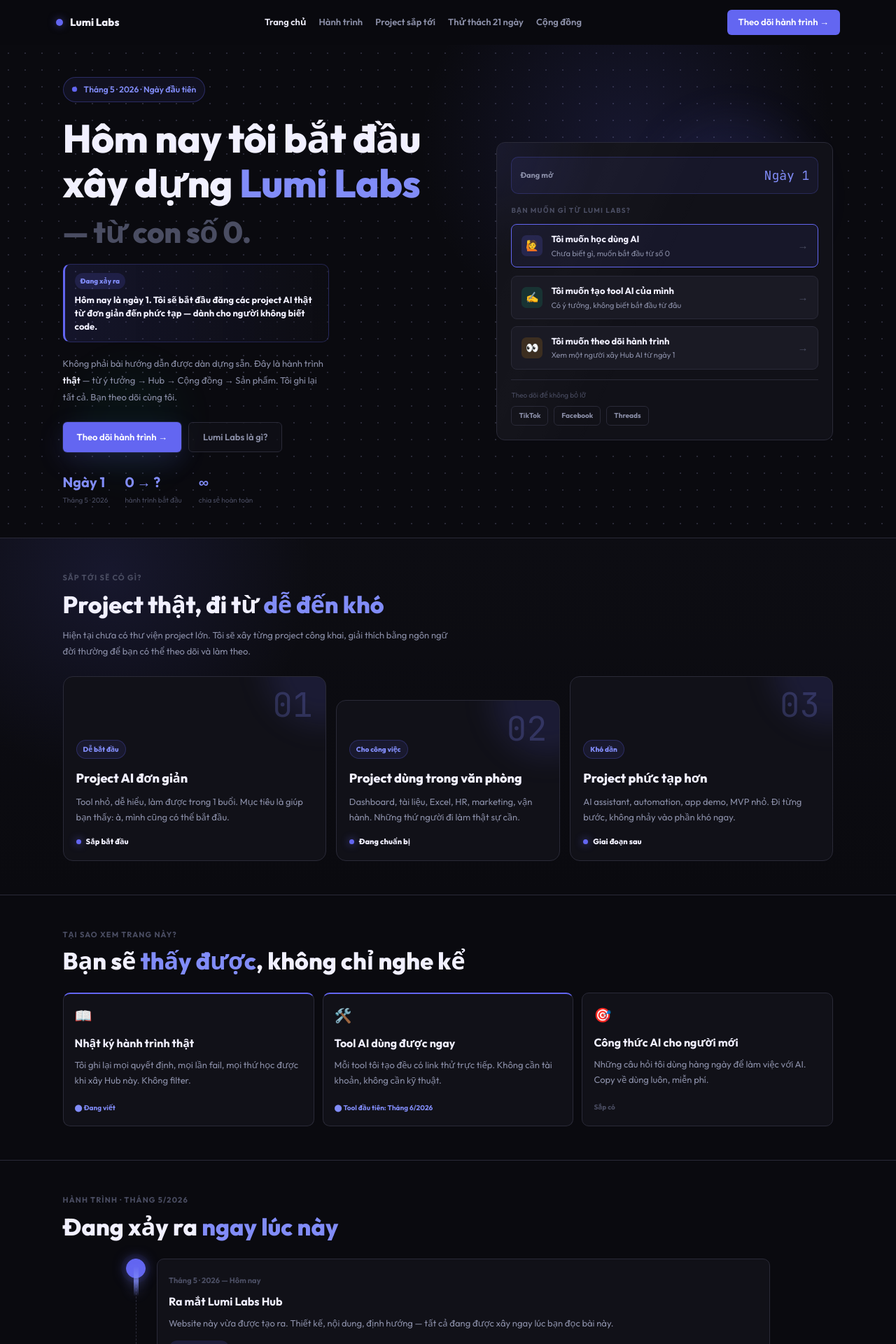
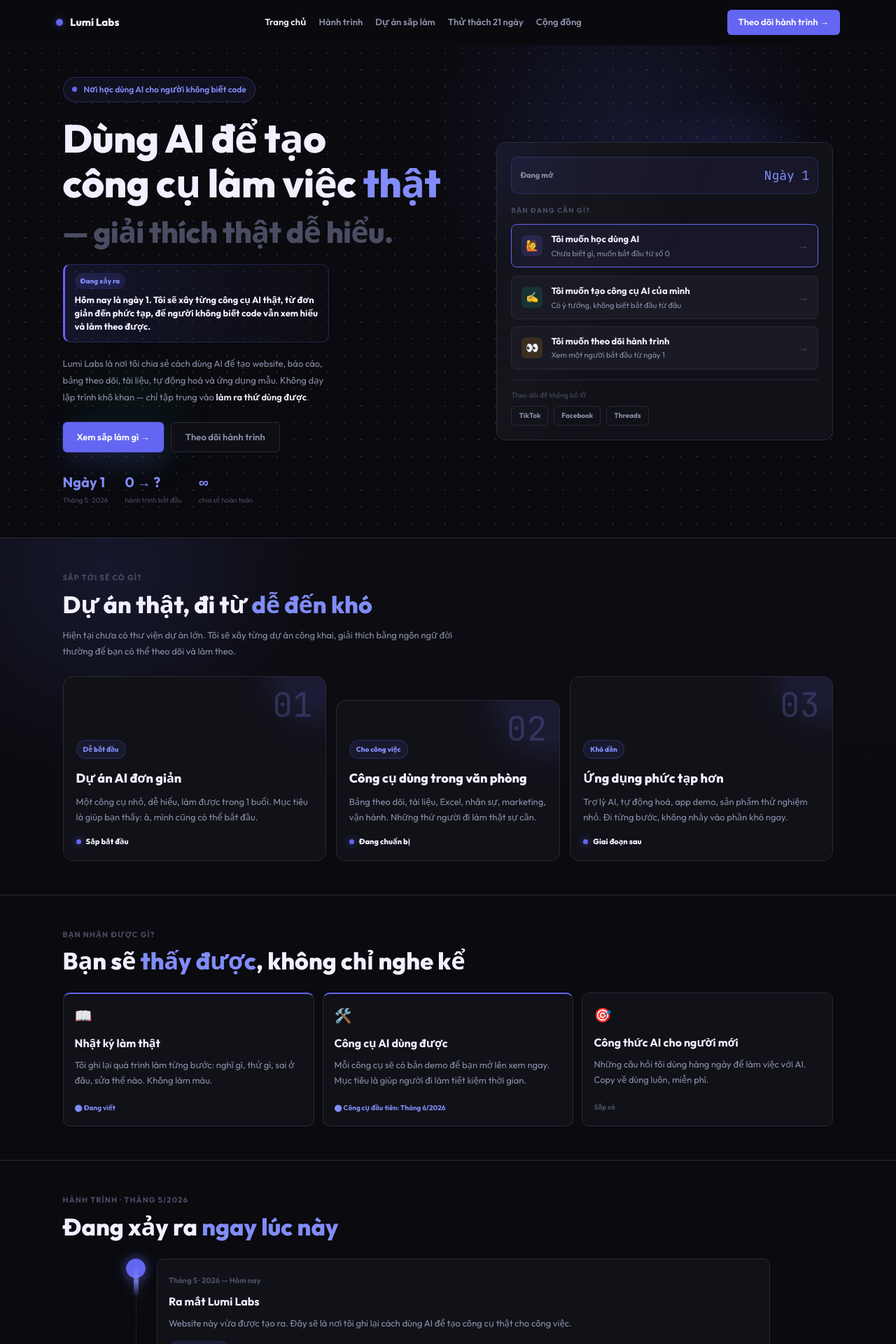
Before and after one commit to ltruongluan09/codex-zero-to-hero-vn, a React (Vite) app: page / in a window 1280 px wide. Shown: the top 1920 px of the page at 70% size. Built offline with nearby package versions, Linux system fonts and the light colour scheme.

Commit message:
Clarify homepage for non-tech visitors

```diff
--- a/src/App.jsx
+++ b/src/App.jsx
@@ -3,7 +3,7 @@
 const navItems = [
   { label: "Trang chủ", href: "#home" },
   { label: "Hành trình", href: "#journey" },
-  { label: "Project sắp tới", href: "#upcoming" },
+  { label: "Dự án sắp làm", href: "#upcoming" },
   { label: "Thử thách 21 ngày", href: "#challenge" },
   { label: "Cộng đồng", href: "#community" },
 ];
@@ -18,30 +18,30 @@
   {
     icon: "✍️",
     tone: "green",
-    title: "Tôi muốn tạo tool AI của mình",
+    title: "Tôi muốn tạo công cụ AI của mình",
     desc: "Có ý tưởng, không biết bắt đầu từ đâu",
   },
   {
     icon: "👀",
     tone: "amber",
     title: "Tôi muốn theo dõi hành trình",
-    desc: "Xem một người xây Hub AI từ ngày 1",
+    desc: "Xem một người bắt đầu từ ngày 1",
   },
 ];
 
 const valueCards = [
   {
     icon: "📖",
-    title: "Nhật ký hành trình thật",
-    desc: "Tôi ghi lại mọi quyết định, mọi lần fail, mọi thứ học được khi xây Hub này. Không filter.",
+    title: "Nhật ký làm thật",
+    desc: "Tôi ghi lại quá trình làm từng bước: nghĩ gì, thử gì, sai ở đâu, sửa thế nào. Không làm màu.",
     tag: "⬤ Đang viết",
     active: true,
   },
   {
     icon: "🛠️",
-    title: "Tool AI dùng được ngay",
-    desc: "Mỗi tool tôi tạo đều có link thử trực tiếp. Không cần tài khoản, không cần kỹ thuật.",
-    tag: "⬤ Tool đầu tiên: Tháng 6/2026",
+    title: "Công cụ AI dùng được",
+    desc: "Mỗi công cụ sẽ có bản demo để bạn mở lên xem ngay. Mục tiêu là giúp người đi làm tiết kiệm thời gian.",
+    tag: "⬤ Công cụ đầu tiên: Tháng 6/2026",
     active: true,
   },
   {
@@ -56,20 +56,20 @@
 const upcomingProjects = [
   {
     level: "Dễ bắt đầu",
-    title: "Project AI đơn giản",
-    desc: "Tool nhỏ, dễ hiểu, làm được trong 1 buổi. Mục tiêu là giúp bạn thấy: à, mình cũng có thể bắt đầu.",
+    title: "Dự án AI đơn giản",
+    desc: "Một công cụ nhỏ, dễ hiểu, làm được trong 1 buổi. Mục tiêu là giúp bạn thấy: à, mình cũng có thể bắt đầu.",
     status: "Sắp bắt đầu",
   },
   {
     level: "Cho công việc",
-    title: "Project dùng trong văn phòng",
-    desc: "Dashboard, tài liệu, Excel, HR, marketing, vận hành. Những thứ người đi làm thật sự cần.",
+    title: "Công cụ dùng trong văn phòng",
+    desc: "Bảng theo dõi, tài liệu, Excel, nhân sự, marketing, vận hành. Những thứ người đi làm thật sự cần.",
     status: "Đang chuẩn bị",
   },
   {
     level: "Khó dần",
-    title: "Project phức tạp hơn",
-    desc: "AI assistant, automation, app demo, MVP nhỏ. Đi từng bước, không nhảy vào phần khó ngay.",
+    title: "Ứng dụng phức tạp hơn",
+    desc: "Trợ lý AI, tự động hoá, app demo, sản phẩm thử nghiệm nhỏ. Đi từng bước, không nhảy vào phần khó ngay.",
     status: "Giai đoạn sau",
   },
 ];
@@ -77,16 +77,16 @@
 const timelineItems = [
   {
     date: "Tháng 5 · 2026 — Hôm nay",
-    title: "Ra mắt Lumi Labs Hub",
-    desc: "Website này vừa được tạo ra. Thiết kế, nội dung, định hướng — tất cả đang được xây ngay lúc bạn đọc bài này.",
+    title: "Ra mắt Lumi Labs",
+    desc: "Website này vừa được tạo ra. Đây sẽ là nơi tôi ghi lại cách dùng AI để tạo công cụ thật cho công việc.",
     badge: "⬤ Đang xảy ra",
     state: "now",
   },
   {
     date: "Tháng 5 · 2026 — Tuần 2",
-    title: "Bắt đầu đăng project thật đầu tiên",
-    desc: "Tôi sẽ chọn một project rất nhỏ, làm từ đầu, giải thích từng quyết định bằng ngôn ngữ dễ hiểu cho người không biết code.",
-    badge: "Project đầu tiên",
+    title: "Bắt đầu đăng dự án thật đầu tiên",
+    desc: "Tôi sẽ chọn một dự án rất nhỏ, làm từ đầu, giải thích từng quyết định bằng ngôn ngữ dễ hiểu cho người không biết code.",
+    badge: "Dự án đầu tiên",
     state: "soon",
   },
   {
@@ -98,15 +98,15 @@
   },
   {
     date: "Tháng 6 · 2026",
-    title: "Ra mắt tool AI đầu tiên",
-    desc: "Tool thật, có thể dùng ngay. Tôi ghi lại toàn bộ quá trình — từ ý tưởng đến lúc hoạt động.",
+    title: "Ra mắt công cụ AI đầu tiên",
+    desc: "Một công cụ thật, có thể mở lên dùng thử. Tôi ghi lại toàn bộ quá trình — từ ý tưởng đến lúc hoạt động.",
     badge: "Đang lên kế hoạch",
     state: "future",
   },
   {
     date: "Tháng 7 · 2026",
     title: "Xây dựng Cộng đồng + Zoom định kỳ",
-    desc: "Gặp nhau online, chia sẻ tool, học cùng nhau. Không phải khóa học — là cộng đồng builder thật.",
+    desc: "Gặp nhau online, chia sẻ công cụ, học cùng nhau. Không phải khóa học — là cộng đồng cùng làm thật.",
     badge: "Đang lên kế hoạch",
     state: "future",
   },
@@ -195,7 +195,7 @@
         <span>Đang mở</span>
         <strong>Ngày 1</strong>
       </div>
-      <p className="card-kicker">Bạn muốn gì từ Lumi Labs?</p>
+      <p className="card-kicker">Bạn đang cần gì?</p>
       <div className="who-list">
         {whoOptions.map((option, index) => (
           <button
@@ -231,26 +231,27 @@
       <div className="hero-copy" data-reveal>
         <div className="badge-start">
           <span className="pulse-dot" />
-          Tháng 5 · 2026 · Ngày đầu tiên
+          Nơi học dùng AI cho người không biết code
         </div>
         <h1 className="hero-h1">
-          Hôm nay tôi bắt đầu
+          Dùng AI để tạo
           <br />
-          xây dựng <span>Lumi Labs</span>
+          công cụ làm việc <span>thật</span>
           <br />
-          <em>— từ con số 0.</em>
+          <em>— giải thích thật dễ hiểu.</em>
         </h1>
         <div className="live-note">
           <span>Đang xảy ra</span>
-          <strong>Hôm nay là ngày 1. Tôi sẽ bắt đầu đăng các project AI thật từ đơn giản đến phức tạp — dành cho người không biết code.</strong>
+          <strong>Hôm nay là ngày 1. Tôi sẽ xây từng công cụ AI thật, từ đơn giản đến phức tạp, để người không biết code vẫn xem hiểu và làm theo được.</strong>
         </div>
         <p>
-          Không phải bài hướng dẫn được dàn dựng sẵn. Đây là hành trình <strong>thật</strong> —
-          từ ý tưởng → Hub → Cộng đồng → Sản phẩm. Tôi ghi lại tất cả. Bạn theo dõi cùng tôi.
+          Lumi Labs là nơi tôi chia sẻ cách dùng AI để tạo website, báo cáo,
+          bảng theo dõi, tài liệu, tự động hoá và ứng dụng mẫu. Không dạy lập trình khô khan —
+          chỉ tập trung vào <strong>làm ra thứ dùng được</strong>.
         </p>
         <div className="hero-actions">
-          <a className="btn primary" href="#journey">Theo dõi hành trình →</a>
-          <a className="btn secondary" href="#value">Lumi Labs là gì?</a>
+          <a className="btn primary" href="#upcoming">Xem sắp làm gì →</a>
+          <a className="btn secondary" href="#journey">Theo dõi hành trình</a>
         </div>
         <div className="proof-row">
           <div><strong>Ngày 1</strong><span>Tháng 5 · 2026</span></div>
@@ -268,9 +269,9 @@
     <section id="upcoming" className="section upcoming-section">
       <div className="section-head" data-reveal>
         <span className="section-label">Sắp tới sẽ có gì?</span>
-        <h2>Project thật, đi từ <strong>dễ đến khó</strong></h2>
+        <h2>Dự án thật, đi từ <strong>dễ đến khó</strong></h2>
         <p className="section-note">
-          Hiện tại chưa có thư viện project lớn. Tôi sẽ xây từng project công khai, giải thích bằng ngôn ngữ đời thường để bạn có thể theo dõi và làm theo.
+          Hiện tại chưa có thư viện dự án lớn. Tôi sẽ xây từng dự án công khai, giải thích bằng ngôn ngữ đời thường để bạn có thể theo dõi và làm theo.
         </p>
       </div>
       <div className="upcoming-grid">
@@ -292,7 +293,7 @@
   return (
     <section id="value" className="section">
       <div className="section-head" data-reveal>
-        <span className="section-label">Tại sao xem trang này?</span>
+        <span className="section-label">Bạn nhận được gì?</span>
         <h2>Bạn sẽ <strong>thấy được</strong>, không chỉ nghe kể</h2>
       </div>
       <div className="cards-grid">
```
